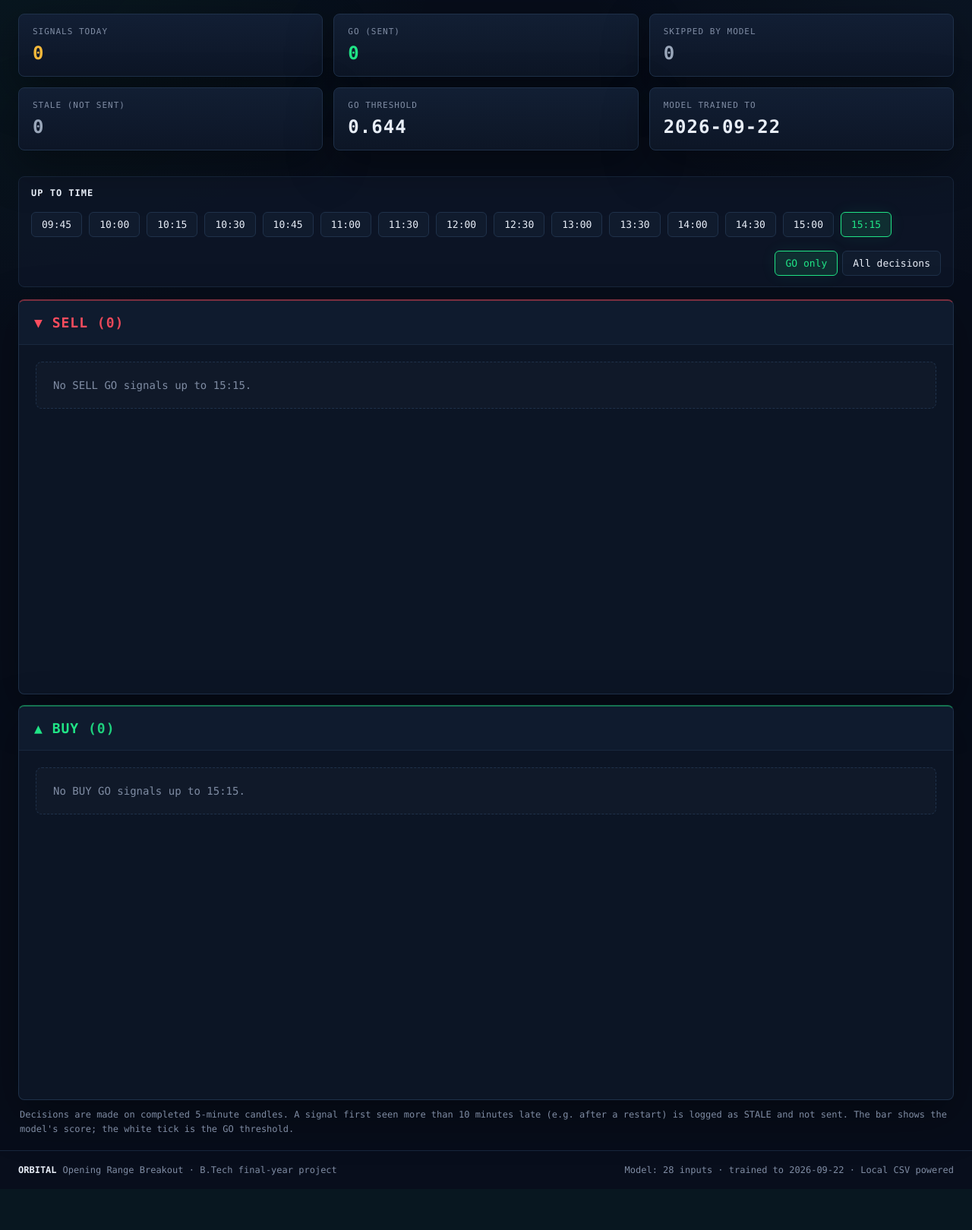
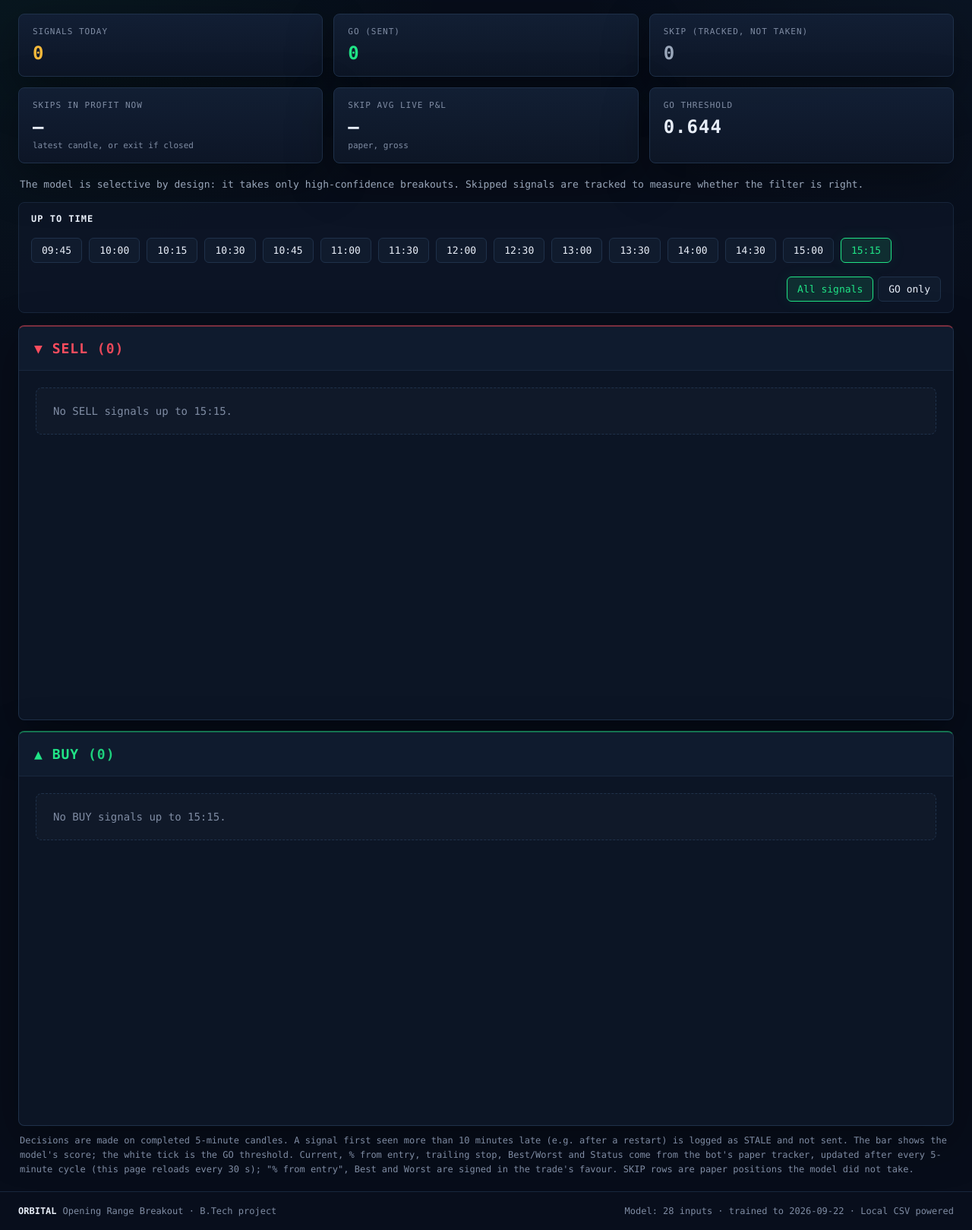
Before and after one commit to shravankishore2/option-orb-bot, a Flask app: page /live in a window 1280 px wide. Shown: the part 144-1763 px from the top of the page at 76% size. Before the commit the page ends 1691 px from the top, so only its background shows below. Run offline with Flask 3, Linux system fonts and the light colour scheme.

Commit message:
Live view: live P&L for SKIP rows, all signals by default, SKIP report
- Live Scanner: Current, % from entry, trailing stop, best/worst and
  status for every signal, read from the bot's tracker.json (the shadow
  positions it walks forward each cycle). Before, Current/P&L came from
  the Telegram sent log, which only has GO rows. No new Dhan requests.
- All signals by default (Live Scanner and Tracker), SKIP rows tagged
  "tracked, not taken", and a summary strip: signals, GO, SKIP, SKIPs
  in profit now and their average live P&L, with a line on why the
  model is selective.
- Scorecard: the latest live session's completed SKIPs: how many made
  money, average P&L, the best ones, and score vs outcome (Spearman and
  score quartiles).
- Footer: "B.Tech project".

Co-Authored-By: Claude Opus 5.5 <noreply@anthropic.com>
Claude-Session: https://claude.ai/code/session_0165cZSCtXKumLAQiE5pJGXF

```diff
--- a/static/style.css
+++ b/static/style.css
@@ -784,7 +784,11 @@ tbody tr:hover {
 .decision.go { background: var(--green-soft); color: var(--green); }
 .decision.skip { background: rgba(127, 140, 163, 0.14); color: var(--muted-2); }
 .decision.stale { background: rgba(246, 185, 59, 0.12); color: var(--amber); }
-tr.row-skip td, tr.row-stale td { opacity: 0.55; }
+tr.row-stale td { opacity: 0.55; }
+tr.row-skip td, tr.row-paper td { opacity: 0.85; }
+.paper-tag { display: inline-block; margin-left: 6px; padding: 1px 6px; border-radius: 4px; font-size: 10px;
+             font-weight: 600; white-space: nowrap; border: 1px dashed var(--muted); color: var(--muted-2); }
+.selective-note { margin: 2px 2px 14px; color: var(--muted-2); font-size: 13px; }
 
 /* score bar with threshold tick */
 .scorebar {
--- a/templates/dashboard.html
+++ b/templates/dashboard.html
@@ -56,14 +56,18 @@
     <!-- ============================================================ LIVE -->
     {% if active_tab == "live" %}
 
+    {% set sm = summary %}
     <section class="stats-row">
-        <div class="stat-card"><span>SIGNALS TODAY</span><strong class="amber">{{ counts.all }}</strong></div>
-        <div class="stat-card"><span>GO (SENT)</span><strong class="green">{{ counts.GO }}</strong></div>
-        <div class="stat-card"><span>SKIPPED BY MODEL</span><strong class="muted">{{ counts.SKIP }}</strong></div>
-        <div class="stat-card"><span>STALE (NOT SENT)</span><strong class="muted">{{ counts.STALE }}</strong></div>
-        <div class="stat-card"><span>GO THRESHOLD</span><strong>{{ model.threshold }}</strong></div>
-        <div class="stat-card"><span>MODEL TRAINED TO</span><strong>{{ model.trained_through }}</strong></div>
+        <div class="stat-card"><span>SIGNALS TODAY</span><strong class="amber">{{ sm.signals }}</strong></div>
+        <div class="stat-card"><span>GO (SENT)</span><strong class="green">{{ sm.go }}</strong></div>
+        <div class="stat-card"><span>SKIP (TRACKED, NOT TAKEN)</span><strong class="muted">{{ sm.skip }}</strong></div>
+        <div class="stat-card"><span>SKIPS IN PROFIT NOW</span><strong>{% if sm.skip_priced %}{{ sm.skip_in_profit }}/{{ sm.skip_priced }}{% else %}—{% endif %}</strong>
+            <small>latest candle, or exit if closed</small></div>
+        <div class="stat-card"><span>SKIP AVG LIVE P&amp;L</span><strong>{% if sm.skip_avg_pnl is not none %}<em class="{{ 'pos' if sm.skip_avg_pnl >= 0 else 'neg' }}">{{ "%+.2f"|format(sm.skip_avg_pnl) }}%</em>{% else %}—{% endif %}</strong>
+            <small>paper, gross</small></div>
+        <div class="stat-card"><span>GO THRESHOLD</span><strong>{{ model.threshold }}</strong>{% if sm.stale %}<small>{{ sm.stale }} stale (not sent)</small>{% endif %}</div>
     </section>
+    <p class="selective-note">{{ selective_note }}</p>
 
     <section class="filter-strip">
         <div class="filter-label">UP TO TIME</div>
@@ -73,8 +77,8 @@
             {% endfor %}
         </div>
         <div class="toggle">
+            <a href="{{ url_for('live', time=selected_time, show='all') }}" class="time-btn {% if show == 'all' %}active{% endif %}">All signals</a>
             <a href="{{ url_for('live', time=selected_time, show='go') }}" class="time-btn {% if show == 'go' %}active{% endif %}">GO only</a>
-            <a href="{{ url_for('live', time=selected_time, show='all') }}" class="time-btn {% if show == 'all' %}active{% endif %}">All decisions</a>
         </div>
     </section>
 
@@ -92,15 +96,15 @@
                     <thead><tr>
                         <th>Time</th><th>Symbol</th><th>Decision</th><th>Score</th>
                         <th>Entry</th><th>Current</th>
-                        <th class="sortable-diff" onclick="cycleSort(this)"><span class="diff-header">P&amp;L <span class="sort-arrow">↕</span></span></th>
-                        <th>Stop</th><th>ORH</th><th>ORL</th>
+                        <th class="sortable-diff" onclick="cycleSort(this)"><span class="diff-header">% from entry <span class="sort-arrow">↕</span></span></th>
+                        <th>Trailing stop</th><th>Best</th><th>Worst</th><th>Status</th><th>ORH</th><th>ORL</th>
                     </tr></thead>
                     <tbody>
                     {% for s in rows %}
                     <tr class="row-{{ s.decision|lower }}">
                         <td>{{ s.time }}</td>
                         <td class="symbol {{ side }}-symbol">{{ s.symbol }}</td>
-                        <td><span class="decision {{ s.decision|lower }}">{{ s.decision }}</span></td>
+                        <td><span class="decision {{ s.decision|lower }}">{{ s.decision }}</span>{% if s.decision == "SKIP" %}<small class="paper-tag" title="paper/shadow position: the model did not take it">tracked, not taken</small>{% endif %}</td>
                         <td>
                             {% if s.score %}
                             <div class="scorebar" title="score {{ s.score }} vs threshold">
@@ -112,7 +116,10 @@
                         <td>{% if s.current %}₹{{ s.current }}{% endif %}</td>
                         <td data-v="{{ s.diff_raw if s.diff_raw is not none else '' }}"
                             class="{% if s.diff_raw is not none and s.diff_raw != '' %}{% if s.diff_raw >= 0 %}pos{% else %}neg{% endif %}{% endif %}">{{ s.diff }}</td>
-                        <td>{% if s.stop %}₹{{ s.stop }}{% endif %}</td>
+                        <td>{% if s.trail %}₹{{ s.trail }}{% elif s.status and s.status != "open" %}—{% endif %}</td>
+                        <td class="{% if s.best_raw is not none and s.best_raw != '' %}{% if s.best_raw >= 0 %}pos{% else %}neg{% endif %}{% endif %}">{{ s.best }}</td>
+                        <td class="{% if s.worst_raw is not none and s.worst_raw != '' %}{% if s.worst_raw >= 0 %}pos{% else %}neg{% endif %}{% endif %}">{{ s.worst }}</td>
+                        <td>{% if s.status %}<span class="trk-status s-{{ s.status }}">{{ s.status_label }}</span>{% endif %}</td>
                         <td>₹{{ s.orh }}</td>
                         <td>₹{{ s.orl }}</td>
                     </tr>
@@ -128,7 +135,10 @@
     </main>
     <p class="footnote">Decisions are made on completed 5-minute candles. A signal first seen more than
         10 minutes late (e.g. after a restart) is logged as STALE and not sent. The bar shows the model's
-        score; the white tick is the GO threshold.</p>
+        score; the white tick is the GO threshold. Current, % from entry, trailing stop, Best/Worst and
+        Status come from the bot's paper tracker, updated after every 5-minute cycle (this page reloads
+        every 30 s); "% from entry", Best and Worst are signed in the trade's favour. SKIP rows are
+        paper positions the model did not take.</p>
     {% endif %}
 
 
@@ -138,19 +148,21 @@
         <div class="section-header">
             <div>
                 <h2>Live Signal Tracker</h2>
-                <p>Every signal today, GO and NO-GO, paper-tracked with the backtest's exit rule on the
+                <p>Every signal today, GO and SKIP, paper-tracked with the backtest's exit rule on the
                    5-minute candles the bot already fetches. <strong>Paper only — no orders.</strong></p>
             </div>
             <div class="conn-pill" id="trk-conn"><span class="dot"></span><span>connecting…</span></div>
         </div>
 
         <section class="stats-row" id="trk-stats"></section>
+        <p class="selective-note">{{ selective_note }}</p>
 
         <div class="filter-strip">
             <div class="filter-label" id="trk-asof">—</div>
-            <div class="toggle" role="tablist" aria-label="GO or NO-GO signals">
-                <button type="button" class="time-btn active" role="tab" aria-selected="true" data-tab="go">GO <span id="trk-n-go"></span></button>
-                <button type="button" class="time-btn" role="tab" aria-selected="false" data-tab="nogo">NO-GO <span id="trk-n-nogo"></span></button>
+            <div class="toggle" role="tablist" aria-label="Which signals">
+                <button type="button" class="time-btn active" role="tab" aria-selected="true" data-tab="all">All <span id="trk-n-all"></span></button>
+                <button type="button" class="time-btn" role="tab" aria-selected="false" data-tab="go">GO <span id="trk-n-go"></span></button>
+                <button type="button" class="time-btn" role="tab" aria-selected="false" data-tab="nogo">SKIP <span id="trk-n-nogo"></span></button>
             </div>
         </div>
 
@@ -244,6 +256,47 @@
                 </tbody>
             </table>
         </div>
+        {% endif %}
+
+        {% set sk = sc.skips %}
+        {% if sk %}
+        <h3 class="sub">Skipped signals · {{ sk.date }} (tracked, not taken)</h3>
+        <section class="stats-row">
+            <div class="stat-card"><span>SKIPS COMPLETED</span><strong>{{ sk.n }}</strong><small>{% if sk.open %}{{ sk.open }} still open{% else %}all closed{% endif %}</small></div>
+            <div class="stat-card"><span>ENDED IN PROFIT</span><strong class="amber">{{ sk.wins }}/{{ sk.n }}</strong><small>{% if sk.n %}{{ "%.0f"|format(sk.wins / sk.n * 100) }}%{% endif %}</small></div>
+            <div class="stat-card"><span>SKIP AVG P&amp;L</span><strong>{{ avg(sk.avg) }}</strong><small>median {% if sk.median is not none %}{{ "%+.2f"|format(sk.median) }}%{% else %}—{% endif %} · gross</small></div>
+            <div class="stat-card"><span>GO AVG P&amp;L</span><strong>{{ avg(sk.go_avg) }}</strong><small>n = {{ sk.go_n }}</small></div>
+            <div class="stat-card"><span>SCORE VS OUTCOME</span><strong>{% if sk.rho is not none %}ρ {{ "%+.2f"|format(sk.rho) }}{% else %}—{% endif %}</strong><small>Spearman, all signals that day</small></div>
+        </section>
+        <div class="tables-grid">
+            <div class="table-wrap">
+                <table>
+                    <thead><tr><th>Best SKIPs</th><th>Time</th><th>Dir</th><th class="num">Score</th><th class="num">P&amp;L</th><th>Exit</th></tr></thead>
+                    <tbody>
+                    {% for b in sk.best %}
+                    <tr><td class="symbol">{{ b.symbol }}</td><td>{{ b.time[:5] }}</td><td>{{ b.direction }}</td>
+                        <td class="num">{{ "%.3f"|format(b.score) }}</td><td class="num">{{ avg(b["pnl_%"]) }}</td><td>{{ b.status }}</td></tr>
+                    {% endfor %}
+                    </tbody>
+                </table>
+            </div>
+            {% if sk.bands %}
+            <div class="table-wrap">
+                <table>
+                    <thead><tr><th>Score band (quartiles)</th><th class="num">n</th><th class="num">Hit</th><th class="num">Avg P&amp;L</th></tr></thead>
+                    <tbody>
+                    {% for b in sk.bands %}
+                    <tr><td>{{ "%.3f"|format(b.lo) }} – {{ "%.3f"|format(b.hi) }}</td><td class="num">{{ b.n }}</td>
+                        <td class="num">{{ "%.0f"|format(b.hit) }}%</td><td class="num">{{ avg(b.avg) }}</td></tr>
+                    {% endfor %}
+                    </tbody>
+                </table>
+            </div>
+            {% endif %}
+        </div>
+        <p class="footnote">One session is far too few to judge the filter (under {{ sc.min_sample }} signals a rate is noise);
+            this is a daily read-out, and the cumulative numbers above are what count. Completed SKIPs are stored
+            as labelled data (<code>shadow_outcomes.csv</code>) for the monthly challenger.</p>
         {% endif %}
 
         <h3 class="sub">Training / serving skew (weekly)</h3>
@@ -511,7 +564,7 @@
 
 
     <footer class="footer">
-        <div><strong>ORBITAL</strong><span>Opening Range Breakout · B.Tech final-year project</span></div>
+        <div><strong>ORBITAL</strong><span>Opening Range Breakout · B.Tech project</span></div>
         <div>Model: {{ model.features }} inputs · trained to {{ model.trained_through }} · Local CSV powered</div>
     </footer>
 </div>
```
Also changed, not shown: static/tracker.js (+15 -11 lines), tests/test_dashboard_tracker.py (+89 -1 lines), webapp.py (+80 -10 lines).
